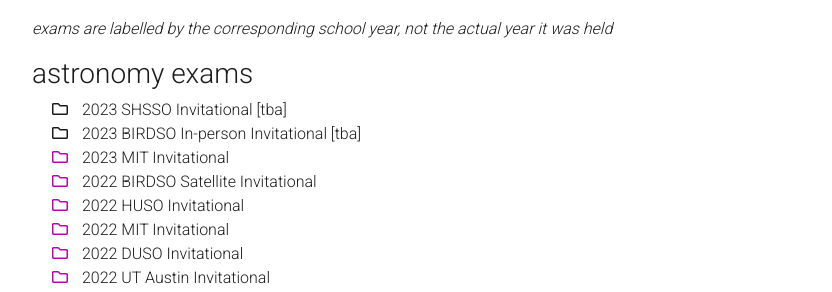
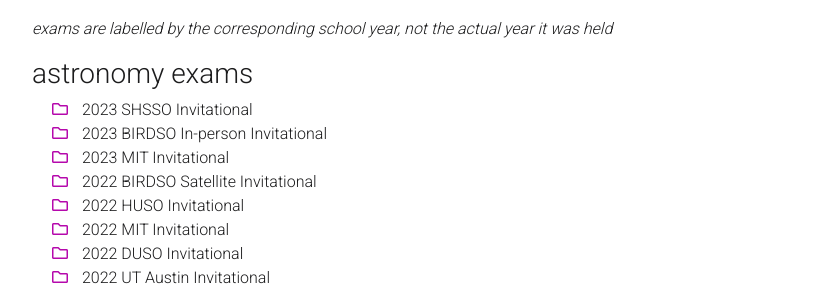
Before and after one commit to aqcheng/aqcheng.github.io, a Jekyll site: the page built from _pages/scioly.md, in a window 1280 px wide and 1126 px high. Shown: the part 282-574 px from the top of the window, without its empty margins (223-1055 px from the left). Built offline with Jekyll 4.4.1, drawn with Linux system fonts in a browser that asks for light colours; comment, search, counter and statistics services are not loaded; a style sheet for code colours, icons or effects is not loaded.

Commit message:
updated scioly page, added two blogposts

```diff
--- a/_pages/scioly.md
+++ b/_pages/scioly.md
@@ -16,15 +16,15 @@
 <ul class="noindent">
     <li>
     <span class="inline-icon">
-        <i class="far fa-folder"></i>
+        <a href="https://drive.google.com/drive/folders/1kAralsJDG0RGKYHlupFPAOvyLx3i3Z3A?usp=share_link" target="_blank"><i class="far fa-folder"></i></a>
     </span>
-    2023 SHSSO Invitational [tba]
+    2023 SHSSO Invitational
     </li>
     <li>
     <span class="inline-icon">
-        <i class="far fa-folder"></i>
+        <a href="https://drive.google.com/drive/folders/1kGSGCJZG5BhbCumiFWBJ4SiGdym2cwz5?usp=share_link" target="_blank"><i class="far fa-folder"></i></a>
     </span>
-    2023 BIRDSO In-person Invitational [tba]
+    2023 BIRDSO In-person Invitational
     </li>
     <li>
     <span class="inline-icon">
```
Also changed, not shown: _posts/2023-02-13-hexagon-corkboard.md (added, +27 -0 lines), _posts/2023-02-13-sunflower-leather.md (added, +15 -0 lines).
